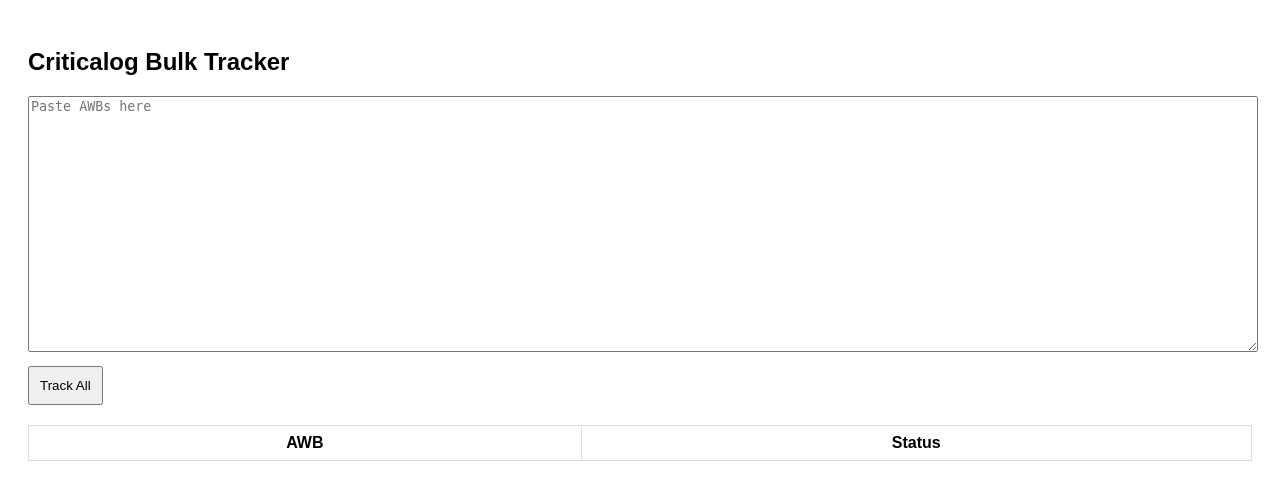
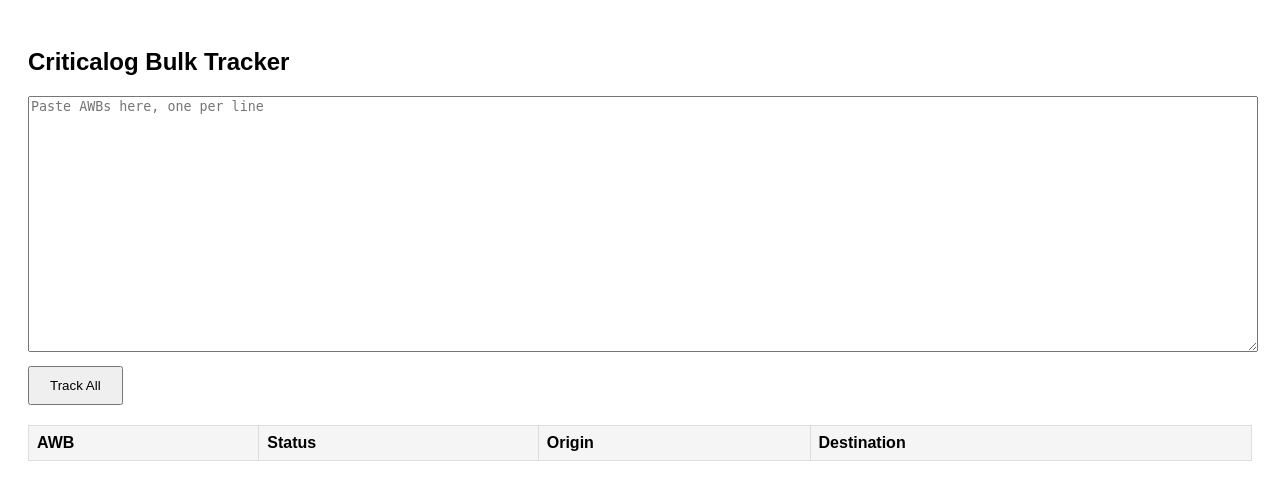
Before and after one commit to saurabbhsinha2/criticalog-bulk-tracker, a Flask app: page / in a window 1280 px wide. Shown: the top 500 px of the page. Run offline with Flask 3, Linux system fonts and the light colour scheme; lists and menus that the app fills with data are empty.

Commit message:
Update index.html

```diff
--- a/templates/index.html
+++ b/templates/index.html
@@ -1,4 +1,3 @@
-
 <!DOCTYPE html>
 <html>
 <head>
@@ -17,19 +16,24 @@ height:250px;
 }
 
 button{
-padding:10px;
+padding:10px 20px;
 margin-top:10px;
 }
 
 table{
 width:100%;
+border-collapse:collapse;
 margin-top:20px;
-border-collapse:collapse;
 }
 
 th,td{
 border:1px solid #ddd;
 padding:8px;
+text-align:left;
+}
+
+th{
+background:#f5f5f5;
 }
 
 </style>
@@ -41,13 +45,11 @@ padding:8px;
 <h2>Criticalog Bulk Tracker</h2>
 
 <textarea id="awbs"
-placeholder="Paste AWBs here"></textarea>
+placeholder="Paste AWBs here, one per line"></textarea>
 
 <br>
 
-<button onclick="trackAll()">
-Track All
-</button>
+<button onclick="trackAll()">Track All</button>
 
 <table>
 
@@ -55,6 +57,8 @@ Track All
 <tr>
 <th>AWB</th>
 <th>Status</th>
+<th>Origin</th>
+<th>Destination</th>
 </tr>
 </thead>
 
@@ -66,15 +70,14 @@ Track All
 
 async function trackAll(){
 
-const awbs =
-document.getElementById("awbs")
+let awbs = document
+.getElementById("awbs")
 .value
 .split("\n")
-.map(x=>x.trim())
-.filter(x=>x);
+.map(x => x.trim())
+.filter(x => x);
 
-const response =
-await fetch("/track",{
+const response = await fetch("/track",{
 method:"POST",
 headers:{
 "Content-Type":"application/json"
@@ -84,13 +87,12 @@ awbs:awbs
 })
 });
 
-const data =
-await response.json();
+const data = await response.json();
 
 const tbody =
 document.getElementById("results");
 
-tbody.innerHTML="";
+tbody.innerHTML = "";
 
 data.forEach(item=>{
 
@@ -98,6 +100,8 @@ tbody.innerHTML += `
 <tr>
 <td>${item.awb}</td>
 <td>${item.status}</td>
+<td>${item.origin}</td>
+<td>${item.destination}</td>
 </tr>
 `;
 
@@ -108,4 +112,5 @@ tbody.innerHTML += `
 </script>
 
 </body>
+
 </html>
```
